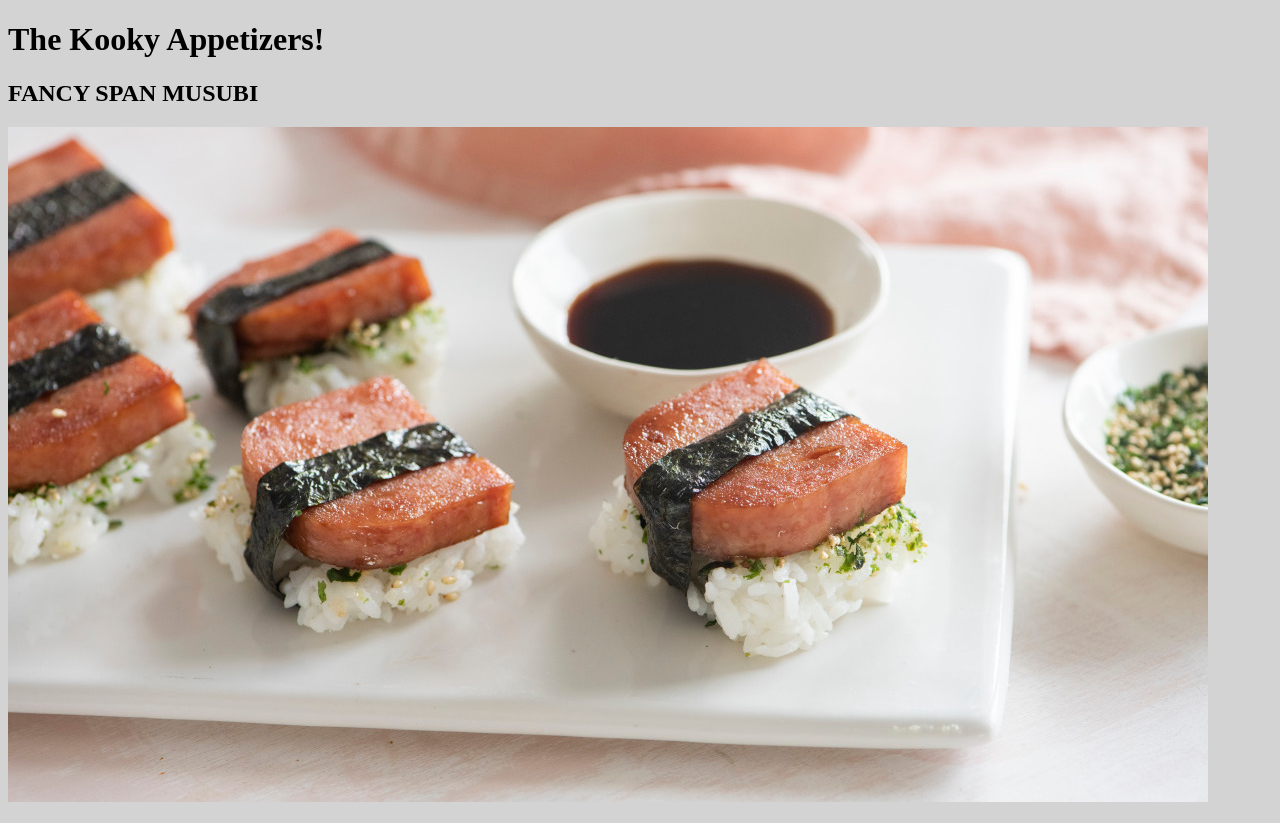
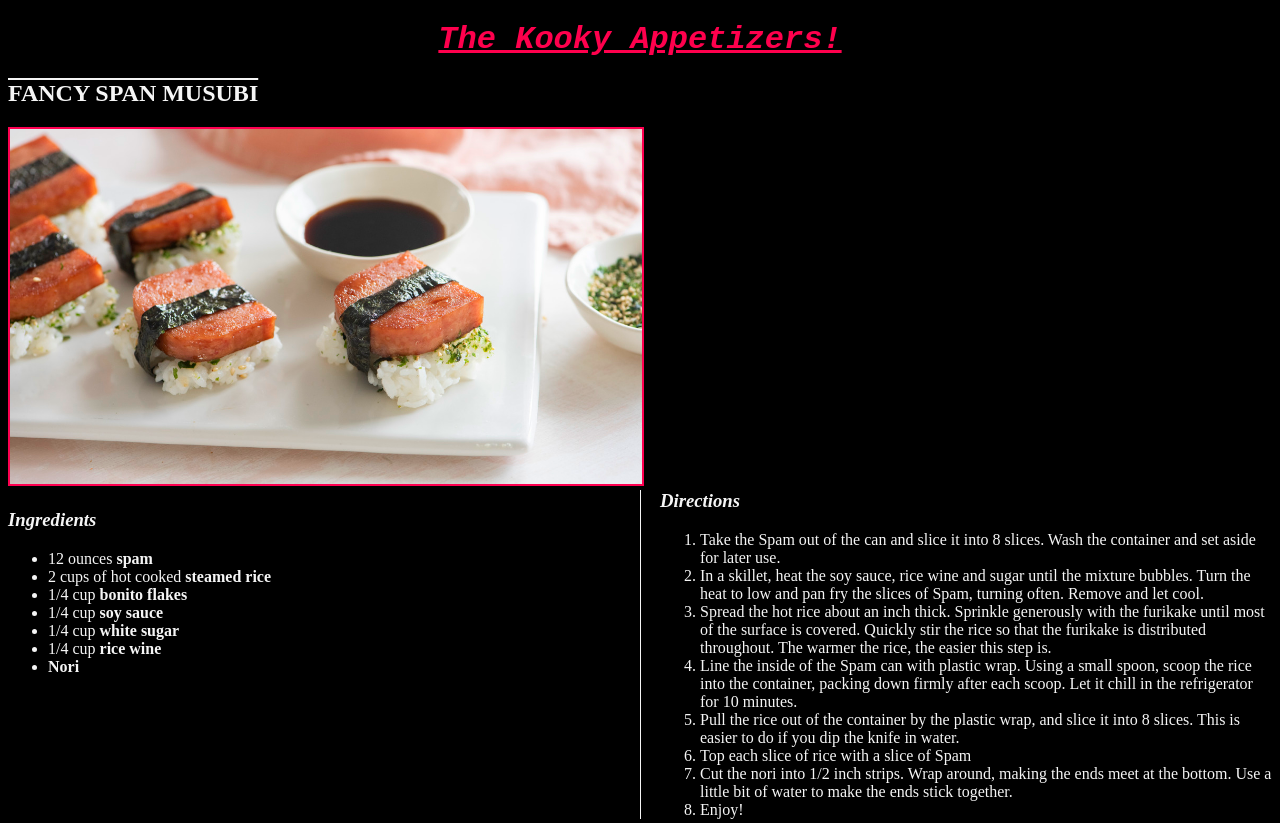
Before and after one commit to Gmenaa/wacky-recipes, a plain HTML site: page recipes/apps.html in a window 1280 px wide. Shown: the top 823 px of the page. Drawn offline with Linux system fonts and the light colour scheme.

Commit message:
added some css

```diff
--- /dev/null
+++ b/entree-style.css
@@ -0,0 +1,29 @@
+body {
+    background-color: #1e2124;
+    color: whitesmoke;
+    font-family: Arial, Helvetica, sans-serif;
+}
+
+h1, h2 {
+    text-align: center;
+}
+
+h2 {
+    text-decoration: underline;
+}
+
+img {
+    display: block;
+    margin-left: auto;
+    margin-right: auto;
+}
+
+.frame {
+    width: 600px;
+    height: 500px;
+    border: 3px solid #1e2124;
+    background: #36393e;
+    margin: auto;
+    padding: 15px 10px;
+    box-shadow: black
+}
--- a/recipes/apps.html
+++ b/recipes/apps.html
@@ -2,13 +2,16 @@
 <html lang="en">
     <head>
         <meta charset="UTF-8">
+        <link rel="stylesheet" href="../style.css">
         <title>Kooky Appetizers</title>
     </head>
 
-    <body style="background-color: #D3D3D3">
+    <body>
         <h1>The Kooky Appetizers!</h1>
         <h2>FANCY SPAN MUSUBI</h2>
         <img src="../img/spam-musubi.jpg" alt fancy spam musubi>
+        <div class="column-container">
+            <div class="column">
                 <h3>Ingredients</h3>
                 <ul>
                     <li>12 ounces <strong>spam</strong></li>
@@ -19,6 +22,8 @@
                     <li>1/4 cup <strong>rice wine</strong></li>
                     <li><strong>Nori</strong></li>
                 </ul>
+            </div>
+            <div class="column">
                 <h3>Directions</h3>
                 <ol>
                     <li>Take the Spam out of the can and slice it into 8 slices. Wash the container and set aside for later use.</li>
@@ -30,6 +35,8 @@
                     <li>Cut the nori into 1/2 inch strips. Wrap around, making the ends meet at the bottom. Use a little bit of water to make the ends stick together.</li>
                     <li>Enjoy!</li>
                 </ol>
+            </div>
+        </div>
         <h2>FRITO PIE</h2>
         <img src="../img/frito-pie.jpeg" alt frito pie>
         <h3>Ingredients</h3>
--- /dev/null
+++ b/style.css
@@ -0,0 +1,45 @@
+body {
+    color: whitesmoke;
+    background-color: black;
+}
+
+h1 {
+    font-family: 'Courier New', Courier, monospace;
+    font-style: italic;
+    text-align: center;
+    text-decoration: underline;
+    color: #FF004D;
+}
+
+h2 {
+    text-decoration:overline;
+}
+
+h3 {
+    font-style: oblique;
+}
+
+img {
+    border: 2px solid #FF004D;
+    filter:saturate(125%);
+    width: 50%;
+    height: auto;
+}
+
+img:hover {
+    opacity: 0.8;
+    border: 2px solid hotpink;
+}
+
+.column-container {
+    column-count: 2; /* Set the number of columns */
+    column-gap: 40px;
+    column-rule-style: solid;
+    column-rule-width: 1px;
+    column-rule-color: whitesmoke;
+    column-width: 100px;
+}
+
+.column {
+    break-inside: avoid; /* Prevent column breaks within the content */
+}
```
Also changed, not shown: recipes/entrees.html (+6 -5 lines). Lines whose indentation alone changed are shown as unchanged.
